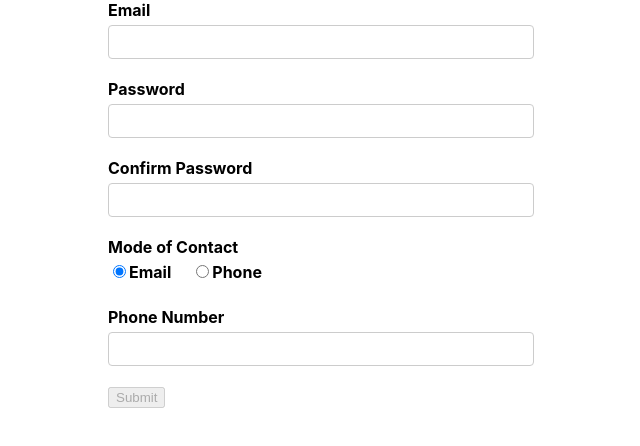
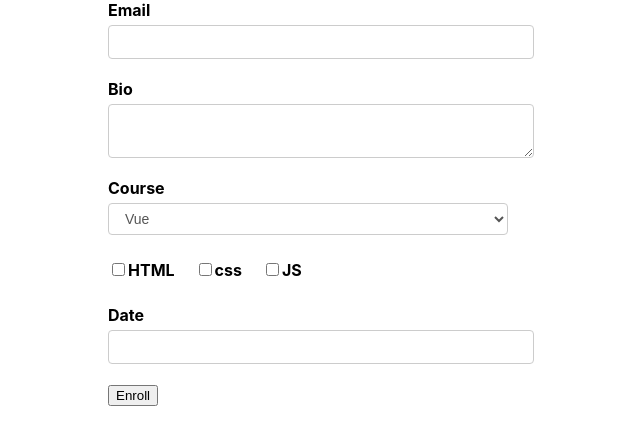
Before and after one commit to EnesKilicaslan/Reusable-React-Form-Components, a React (Create React App) app: page / in a window 1280 px wide. Shown: the top 446 px of the page, without its empty margins (319-959 px from the left). Built offline with nearby package versions, Linux system fonts and the light colour scheme.

Commit message:
Add Course Enrollment Form

```diff
--- a/src/App.js
+++ b/src/App.js
@@ -1,5 +1,6 @@
 import "./App.css";
 import FormikContainer from "./components/FormikContainer";
+import CourseEnrollmentForm from "./pages/CourseEnrollmentForm";
 import LoginForm from "./pages/LoginForm";
 import RegistrationForm from "./pages/RegistrationForm";
 
@@ -8,7 +9,9 @@ function App() {
     <div className="App">
       {/* <FormikContainer /> */}
       {/* <LoginForm /> */}
-      <RegistrationForm />
+      {/* {<RegistrationForm />} */}
+
+      <CourseEnrollmentForm />
     </div>
   );
 }
--- /dev/null
+++ b/src/pages/CourseEnrollmentForm.js
@@ -0,0 +1,96 @@
+import React from "react";
+import * as Yup from "yup";
+import { Formik, Form } from "formik";
+import FormikControl from "../components/FormikControl";
+
+const CourseEnrollmentForm = () => {
+  const courseOptions = [
+    { key: "React", value: "react" },
+    { key: "Vue", value: "vue" },
+    { key: "Angular", value: "angular" },
+  ];
+
+  const skillSet = [
+    { key: "HTML", value: "html" },
+    { key: "css", value: "css" },
+    { key: "JS", value: "js" },
+  ];
+
+  const initialValues = {
+    email: "",
+    bio: "",
+    course: "vue",
+    skills: [],
+    date: "",
+  };
+
+  const validationSchema = Yup.object({
+    email: Yup.string()
+      .required("Email is required")
+      .email("Wrong email format"),
+    bio: Yup.string().required("Biography is required"),
+    course: Yup.string().required("Select Course"),
+    //skills: Yup.string().nullable(),
+    date: Yup.string("").required("Specify the date").nullable(),
+  });
+
+  const onSubmit = (values) => {
+    console.log("values", values);
+  };
+  return (
+    <div className="form-control">
+      <Formik
+        initialValues={initialValues}
+        onSubmit={onSubmit}
+        validationSchema={validationSchema}
+      >
+        {(formik) => {
+          return (
+            <Form>
+              <FormikControl
+                control="input"
+                name="email"
+                type="email"
+                label="Email"
+                id="email"
+              />
+
+              <FormikControl
+                control="textarea"
+                name="bio"
+                label="Bio"
+                id="textarea"
+              />
+
+              <FormikControl
+                control="select"
+                name="course"
+                label="Course"
+                id="course"
+                options={courseOptions}
+              />
+              <FormikControl
+                control="checkbox"
+                name="skills"
+                id="skills"
+                options={skillSet}
+              />
+
+              <FormikControl
+                control="date"
+                name="date"
+                id="date"
+                label="Date"
+              />
+              <button type="submit" disabled={!formik.isValid}>
+                Enroll
+              </button>
+            </Form>
+          );
+        }}
+      </Formik>
+    </div>
+  );
+};
+
+export default CourseEnrollmentForm;
```
